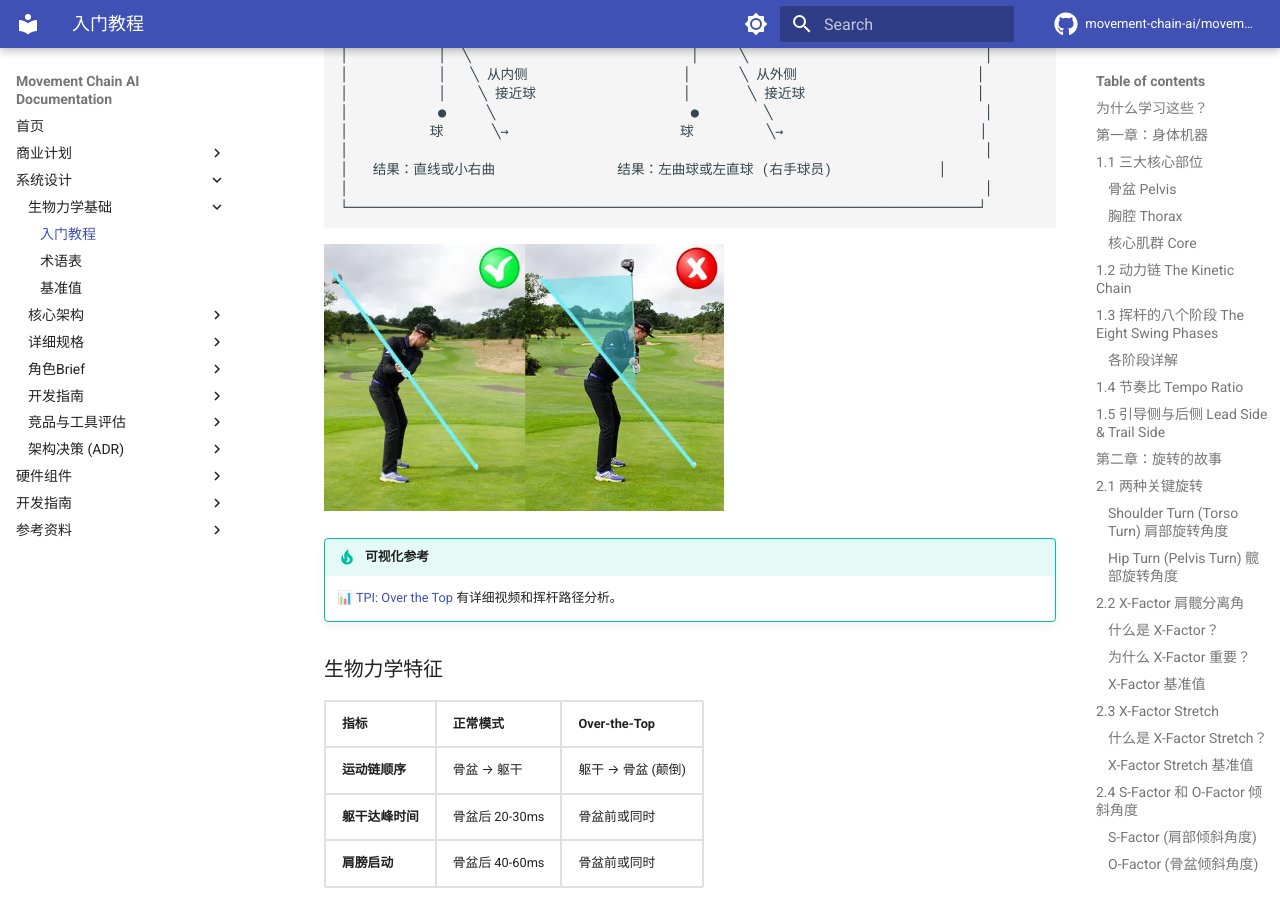
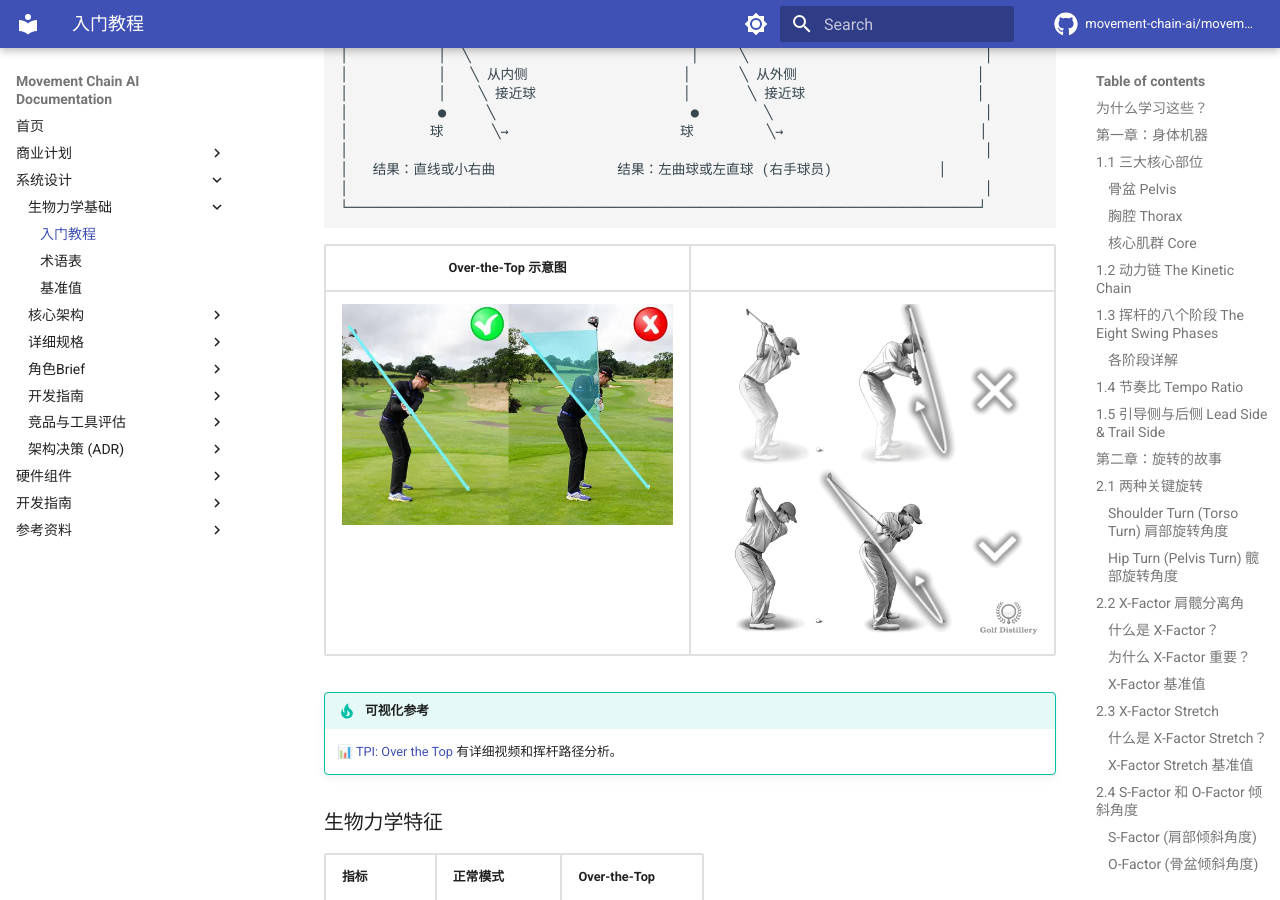
Before and after one commit to movement-chain-ai/movement-chain-docs, an MkDocs documentation site: the page built from docs/zh/design/foundations/biomechanics-101.md, in a window 1280 px wide and 900 px high, scrolled down 36316 px. Built offline with MkDocs 1.6.1 and Material for MkDocs 9.7.7, drawn with Linux system fonts in a browser that asks for light colours; comment, search, counter and statistics services are not loaded; the version menu is left out.

Commit message:
添加第二张 Over-the-Top 示意图并排显示
🤖 Generated with [Claude Code](https://claude.com/claude-code)

Co-Authored-By: Claude Opus 4.5 <noreply@anthropic.com>

````diff
--- a/docs/zh/design/foundations/biomechanics-101.md
+++ b/docs/zh/design/foundations/biomechanics-101.md
@@ -1400,7 +1400,9 @@ EMG 还可以检测**肌肉疲劳**，这是其他传感器无法做到的。
 └─────────────────────────────────────────────────────────────────────────────┘
 ```
 
-![Over-the-Top 示意图](../../images/Over-the-top.webp){ width="400" }
+| Over-the-Top 示意图 | |
+|:--:|:--:|
+| ![Over-the-Top 示意图 1](../../images/Over-the-top.webp){ width="350" } | ![Over-the-Top 示意图 2](../../images/over-the-top.png){ width="350" } |
 
 !!! tip "可视化参考"
     📊 [TPI: Over the Top](https://www.mytpi.com/improve-my-game/swing-characteristics/over-the-top) 有详细视频和挥杆路径分析。
````
Also changed, not shown: docs/zh/images/over-the-top.png (added).
